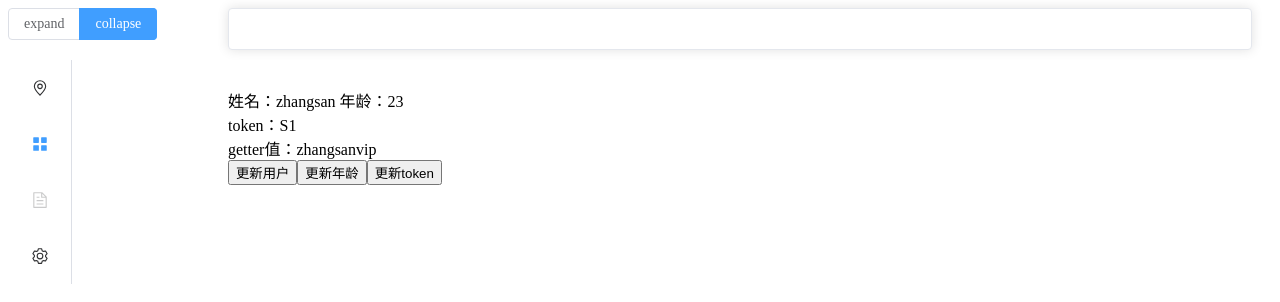
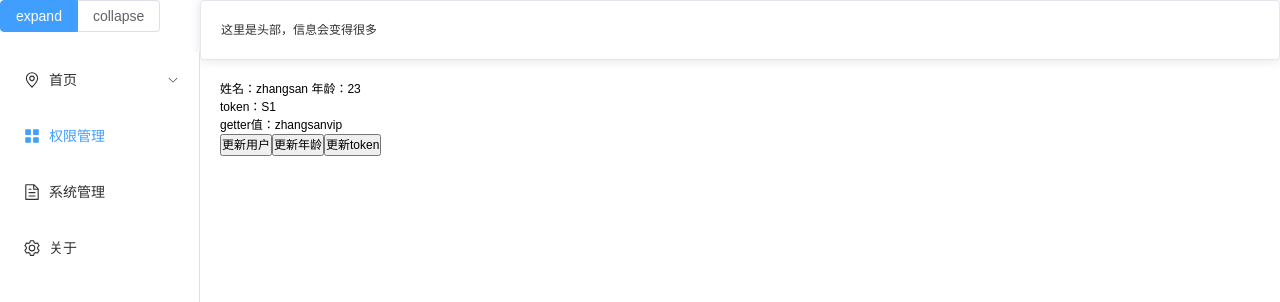
Before and after one commit to liwenka1/vite-vue-template, a Vue app: page /home/user in a window 1280 px wide. Shown: the top 302 px of the page. Built offline with nearby package versions, Linux system fonts and the light colour scheme; no server answers.

Commit message:
feat: 初始化样式并修改首页布局

```diff
--- a/components.d.ts
+++ b/components.d.ts
@@ -9,6 +9,7 @@ export {}
 
 declare module '@vue/runtime-core' {
   export interface GlobalComponents {
+    Aside: typeof import('./src/components/Home/Aside.vue')['default']
     ElAside: typeof import('element-plus/es')['ElAside']
     ElButton: typeof import('element-plus/es')['ElButton']
     ElCard: typeof import('element-plus/es')['ElCard']
@@ -26,9 +27,10 @@ declare module '@vue/runtime-core' {
     ElRadioGroup: typeof import('element-plus/es')['ElRadioGroup']
     ElRow: typeof import('element-plus/es')['ElRow']
     ElSubMenu: typeof import('element-plus/es')['ElSubMenu']
-    HelloWorld: typeof import('./src/components/HelloWorld.vue')['default']
+    Header: typeof import('./src/components/Home/Header.vue')['default']
+    Home: typeof import('./src/components/Home/index.vue')['default']
+    Login: typeof import('./src/components/Login/index.vue')['default']
     RouterLink: typeof import('vue-router')['RouterLink']
     RouterView: typeof import('vue-router')['RouterView']
-    User: typeof import('./src/components/user.vue')['default']
   }
 }
--- a/src/components/HelloWorld.vue
+++ /dev/null
@@ -1,42 +0,0 @@
-<script setup lang="ts">
-import { ref } from 'vue'
-import { getList } from '@/apis/user'
-
-defineProps<{ msg: string }>()
-
-const count = ref(0)
-const click = () => {
-  getList({ id: 2 })
-  count.value++
-}
-</script>
-
-<template>
-  <h1>{{ msg }}</h1>
-
-  <div class="card">
-    <button type="button" @click="click">count is {{ count }}</button>
-    <p>
-      Edit
-      <code>components/HelloWorld.vue</code> to test HMR
-    </p>
-  </div>
-
-  <p>
-    Check out
-    <a href="https://vuejs.org/guide/quick-start.html#local" target="_blank">create-vue</a>, the official Vue + Vite
-    starter
-  </p>
-  <p>
-    Install
-    <a href="https://github.com/vuejs/language-tools" target="_blank">Volar</a>
-    in your IDE for a better DX
-  </p>
-  <p class="read-the-docs">Click on the Vite and Vue logos to learn more</p>
-</template>
-
-<style lang="scss" scoped>
-.read-the-docs {
-  color: $test-color;
-}
-</style>
--- /dev/null
+++ b/src/components/Home/Aside.vue
@@ -0,0 +1,56 @@
+<template>
+  <el-radio-group v-model="isCollapse" style="margin-bottom: 20px">
+    <el-radio-button :label="false">expand</el-radio-button>
+    <el-radio-button :label="true">collapse</el-radio-button>
+  </el-radio-group>
+  <el-menu
+    default-active="2"
+    class="el-menu-vertical-demo"
+    :collapse="isCollapse"
+    @open="handleOpen"
+    @close="handleClose"
+  >
+    <el-sub-menu index="1">
+      <template #title>
+        <el-icon><location /></el-icon>
+        <span>首页</span>
+      </template>
+      <el-menu-item-group>
+        <el-menu-item index="1-1">item one</el-menu-item>
+        <el-menu-item index="1-2">item two</el-menu-item>
+      </el-menu-item-group>
+    </el-sub-menu>
+    <el-menu-item index="2">
+      <el-icon><icon-menu /></el-icon>
+      <template #title>权限管理</template>
+    </el-menu-item>
+    <el-menu-item index="3">
+      <el-icon><document /></el-icon>
+      <template #title>系统管理</template>
+    </el-menu-item>
+    <el-menu-item index="4">
+      <el-icon><setting /></el-icon>
+      <template #title>关于</template>
+    </el-menu-item>
+  </el-menu>
+</template>
+
+<script lang="ts" setup>
+import { ref } from 'vue'
+import { Document, Menu as IconMenu, Location, Setting } from '@element-plus/icons-vue'
+
+const isCollapse = ref(false)
+const handleOpen = (key: string, keyPath: string[]) => {
+  console.log(key, keyPath)
+}
+const handleClose = (key: string, keyPath: string[]) => {
+  console.log(key, keyPath)
+}
+</script>
+
+<style>
+.el-menu-vertical-demo:not(.el-menu--collapse) {
+  width: 200px;
+  min-height: 400px;
+}
+</style>
--- /dev/null
+++ b/src/components/Home/Header.vue
@@ -0,0 +1,9 @@
+<template>
+  <el-card> 这里是头部，信息会变得很多 </el-card>
+</template>
+
+<script setup>
+import {} from 'vue'
+</script>
+
+<style lang="scss" scoped></style>
--- /dev/null
+++ b/src/components/Home/index.vue
@@ -0,0 +1,22 @@
+<template>
+  <el-container>
+    <el-aside width="200px">
+      <Aside />
+    </el-aside>
+    <el-container>
+      <el-header style="padding: 0">
+        <Header />
+      </el-header>
+      <el-main>
+        <router-view v-slot="{ Component }">
+          <component :is="Component" />
+        </router-view>
+      </el-main>
+    </el-container>
+  </el-container>
+</template>
+
+<script lang="ts" setup>
+import Aside from './Aside.vue'
+import Header from './Header.vue'
+</script>
--- a/src/main.ts
+++ b/src/main.ts
@@ -4,6 +4,7 @@ import * as ElementPlusIconsVue from '@element-plus/icons-vue' //引入图标
 import 'element-plus/dist/index.css' //引入样式
 import router from './router/index'
 import store from './store'
+import './styles/reset.css'
 import 'uno.css'
 
 const app = createApp(App)
--- a/src/pages/home.vue
+++ /dev/null
@@ -1,78 +0,0 @@
-<template>
-  <el-container>
-    <el-aside width="200px">
-      <el-radio-group v-model="isCollapse" style="margin-bottom: 20px">
-        <el-radio-button :label="false">expand</el-radio-button>
-        <el-radio-button :label="true">collapse</el-radio-button>
-      </el-radio-group>
-      <el-menu
-        default-active="2"
-        class="el-menu-vertical-demo"
-        :collapse="isCollapse"
-        @open="handleOpen"
-        @close="handleClose"
-      >
-        <el-sub-menu index="1">
-          <template #title>
-            <el-icon><location /></el-icon>
-            <span>Navigator One</span>
-          </template>
-          <el-menu-item-group>
-            <template #title><span>Group One</span></template>
-            <el-menu-item index="1-1">item one</el-menu-item>
-            <el-menu-item index="1-2">item two</el-menu-item>
-          </el-menu-item-group>
-          <el-menu-item-group title="Group Two">
-            <el-menu-item index="1-3">item three</el-menu-item>
-          </el-menu-item-group>
-          <el-sub-menu index="1-4">
-            <template #title><span>item four</span></template>
-            <el-menu-item index="1-4-1">item one</el-menu-item>
-          </el-sub-menu>
-        </el-sub-menu>
-        <el-menu-item index="2">
-          <el-icon><icon-menu /></el-icon>
-          <template #title>Navigator Two</template>
-        </el-menu-item>
-        <el-menu-item index="3" disabled>
-          <el-icon><document /></el-icon>
-          <template #title>Navigator Three</template>
-        </el-menu-item>
-        <el-menu-item index="4">
-          <el-icon><setting /></el-icon>
-          <template #title>Navigator Four</template>
-        </el-menu-item>
-      </el-menu>
-    </el-aside>
-    <el-container>
-      <el-header>
-        <el-card></el-card>
-      </el-header>
-      <el-main>
-        <router-view v-slot="{ Component }">
-          <component :is="Component" />
-        </router-view>
-      </el-main>
-    </el-container>
-  </el-container>
-</template>
-
-<script lang="ts" setup>
-import { ref } from 'vue'
-import { Document, Menu as IconMenu, Location, Setting } from '@element-plus/icons-vue'
-
-const isCollapse = ref(true)
-const handleOpen = (key: string, keyPath: string[]) => {
-  console.log(key, keyPath)
-}
-const handleClose = (key: string, keyPath: string[]) => {
-  console.log(key, keyPath)
-}
-</script>
-
-<style>
-.el-menu-vertical-demo:not(.el-menu--collapse) {
-  width: 200px;
-  min-height: 400px;
-}
-</style>
--- a/src/router/routes.ts
+++ b/src/router/routes.ts
@@ -12,11 +12,11 @@ const routes = [
   },
   {
     path: '/login',
-    component: () => import('@/pages/login.vue')
+    component: () => import('@/components/Login/index.vue')
   },
   {
     path: '/home',
-    component: () => import('@/pages/home.vue'),
+    component: () => import('@/components/Home/index.vue'),
     redirect: '/home/user', //新增
     children: [
       {
--- /dev/null
+++ b/src/styles/reset.css
@@ -0,0 +1,194 @@
+body,
+h1,
+h2,
+h3,
+h4,
+h5,
+h6,
+hr,
+p,
+blockquote,
+dl,
+dt,
+dd,
+ul,
+ol,
+li,
+pre,
+form,
+fieldset,
+legend,
+button,
+input,
+textarea,
+th,
+td {
+  margin: 0;
+  padding: 0;
+}
+
+body,
+button,
+input,
+select,
+textarea {
+  font: 12px/1.5 '\5FAE\8F6F\96C5\9ED1', arial;
+  *line-height: 1.5;
+}
+
+h1,
+h2,
+h3,
+h4,
+h5,
+h6 {
+  font-size: 100%;
+  font-weight: normal;
+}
+
+address,
+cite,
+dfn,
+em,
+var {
+  font-style: normal;
+}
+
+code,
+kbd,
+pre,
+samp {
+  font-family: courier new, courier, monospace;
+}
+
+ul,
+ol {
+  list-style: none;
+}
+
+fieldset,
+img {
+  border: 0;
+}
+
+table {
+  border-collapse: collapse;
+  border-spacing: 0;
+}
+
+input,
+button,
+textarea,
+select,
+optgroup,
+option {
+  font-family: inherit;
+  font-size: inherit;
+  font-style: inherit;
+  font-weight: inherit;
+  font-size: 100%;
+}
+
+/*div:after, ul:after, dl:after,.clearfix:after {display:block; clear:both; height:0; visibility:hidden;}*/
+/****/
+abbr,
+article,
+aside,
+audio,
+canvas,
+datalist,
+details,
+figure,
+footer,
+header,
+hgroup,
+menu,
+nav,
+output,
+progress,
+section,
+video {
+  display: block;
+  margin: 0;
+  padding: 0;
+}
+
+i,
+u,
+b,
+em,
+span,
+small {
+  font-weight: normal;
+  font-style: normal;
+}
+
+html,
+body {
+  height: 100%;
+}
+
+/****/
+html {
+  font-size: 62.5%;
+}
+
+body {
+  -webkit-tap-highlight-color: rgba(255, 255, 255, 0);
+}
+
+a {
+  text-decoration: none;
+}
+
+h2 {
+  margin: 0;
+  padding: 0;
+}
+
+ul {
+  word-spacing: -4px;
+}
+
+input,
+div,
+div:focus,
+textarea:focus,
+button:focus {
+  outline: none;
+}
+
+input[type='number'] {
+  -moz-appearance: textfield;
+}
+
+input[type='number']::-webkit-inner-spin-button,
+input[type='number']::-webkit-outer-spin-button {
+  -webkit-appearance: none;
+  margin: 0;
+}
+
+::-webkit-scrollbar {
+  width: 9px;
+  height: 9px;
+}
+
+/*定义滚动条轨道 内阴影+圆角*/
+::-webkit-scrollbar-track {
+  background-color: inherit;
+  border: none;
+  /* margin: 6px; */
+  border-radius: 10px;
+  /* -webkit-box-shadow: inset 0 0 6px rgba(0,0,0,0.3);
+    background-color: #F5F5F5; */
+}
+
+/*定义滑块 内阴影+圆角*/
+::-webkit-scrollbar-thumb {
+  border-radius: 10px;
+  position: relative;
+  right: 2px;
+  /*-webkit-box-shadow: inset 0 0 6px rgba(0,0,0,.3);*/
+  background-color: #c6c6cd;
+  width: 6px;
+}
--- a/vite.config.ts
+++ b/vite.config.ts
@@ -33,7 +33,7 @@ export default defineConfig({
   css: {
     preprocessorOptions: {
       scss: {
-        additionalData: '@import "@/assets/styles/index.scss";'
+        additionalData: '@import "@/styles/index.scss";'
       }
     }
   },
```
Also changed, not shown: src/components/Login/index.vue (renamed from src/pages/login.vue), src/styles/index.scss (renamed from src/assets/styles/index.scss).
